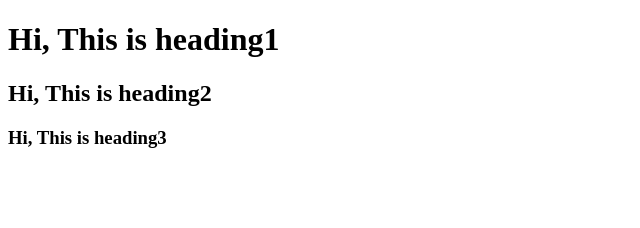
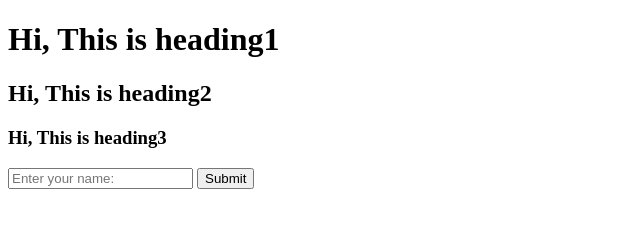
Before and after one commit to DevSudip777/pr-demo, a plain HTML site: page index.html in a window 1280 px wide. Shown: the whole page, without its empty margins (0-640 px from the left). Drawn offline with Linux system fonts and the light colour scheme.

Commit message:
index file changed

```diff
--- a/index.html
+++ b/index.html
@@ -10,6 +10,8 @@
     <h2>Hi, This is heading2</h2>
     <h3>Hi, This is heading3</h3>
     <!-- Your work is to  create an input field(text) and add a button for submit. -->
+    <input type="text" placeholder="Enter your name: ">
+    <button type="submit">Submit</button>
 
 </body>
 </html>
```
